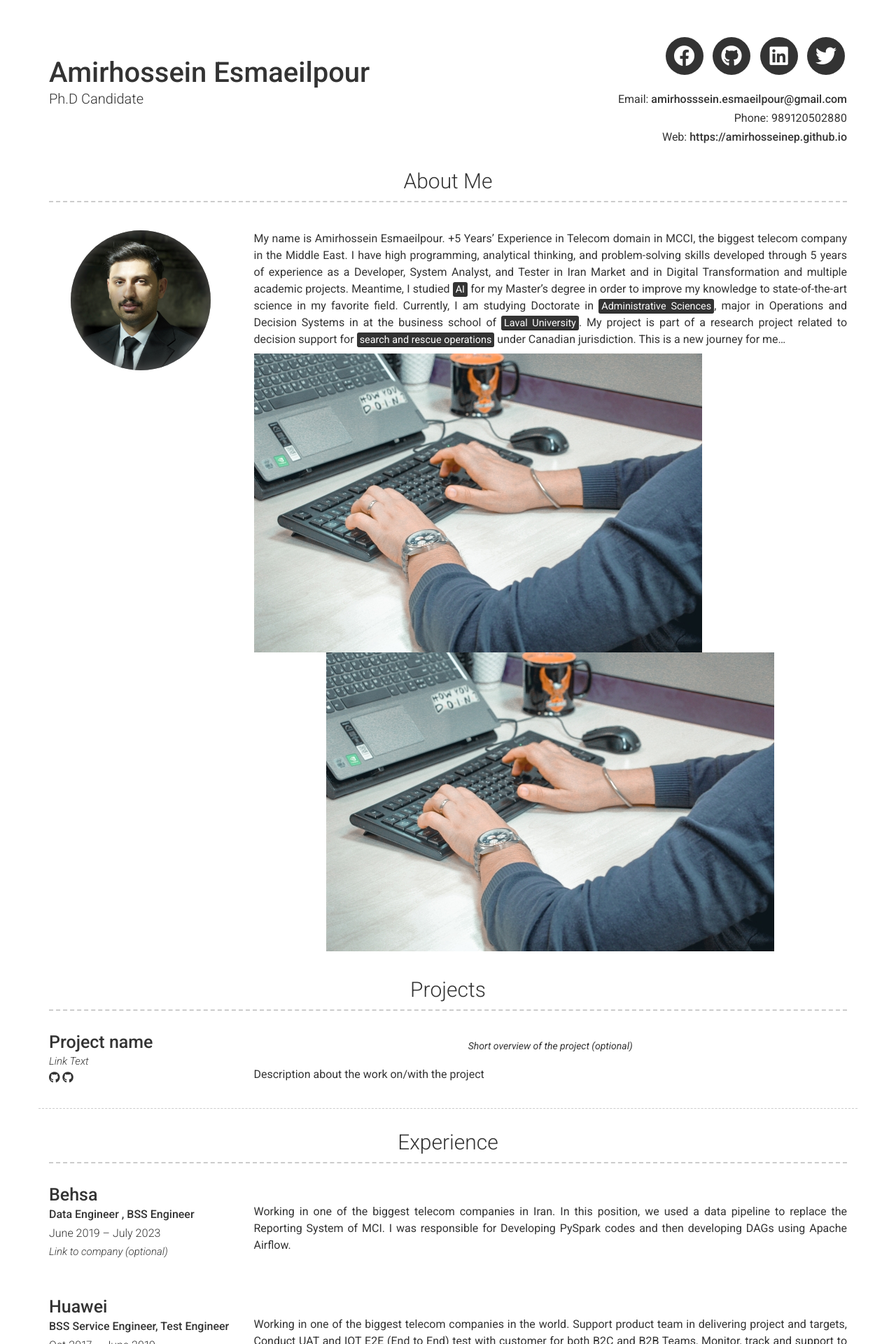
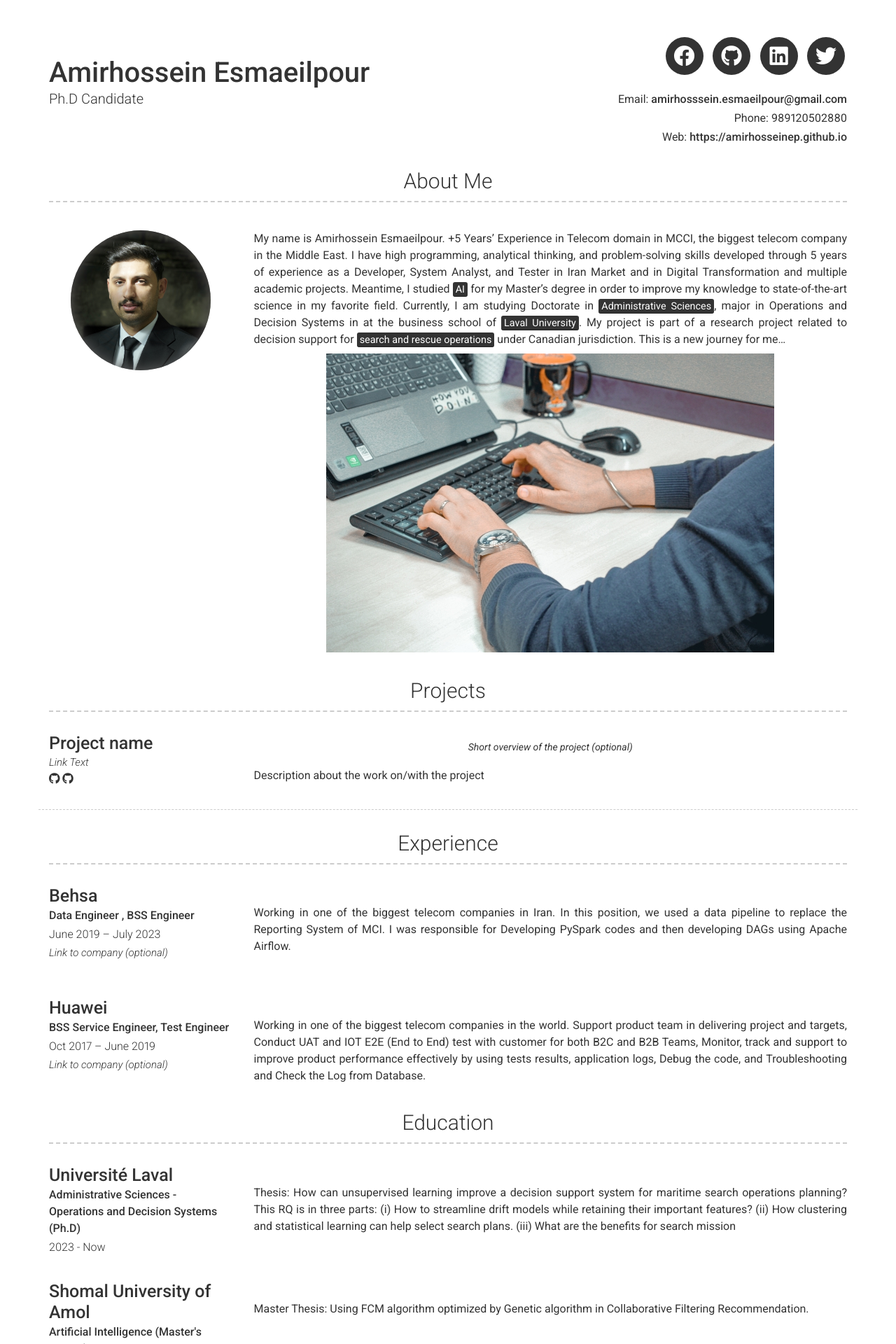
Before and after one commit to amirhosseinep/amirhosseinep.github.io, a Jekyll site: the page built from index.md, in a window 1280 px wide. Shown: the top 1920 px of the page at 70% size. Built offline with Jekyll 4.4.1, drawn with Linux system fonts in a browser that asks for light colours; nearby versions of some CDN libraries.

Commit message:
update photo

```diff
--- a/_config.yml
+++ b/_config.yml
@@ -40,7 +40,6 @@ about_profile_image: /images/Amirhossein_Esmaeilpour.JPG
 about_content: | # this will include new lines to allow paragraphs
   My name is Amirhossein Esmaeilpour. +5 Years’ Experience in Telecom domain in MCCI, the biggest telecom company in the Middle East. I have high programming, analytical thinking, and problem-solving skills developed through 5 years of experience as a Developer, System Analyst, and Tester in Iran Market and in Digital Transformation and multiple academic projects. Meantime, I studied <mark>AI</mark> for my Master’s degree in order to improve my knowledge to state-of-the-art science in my favorite field. Currently, I am studying Doctorate in <mark>Administrative Sciences</mark>, major in Operations and Decision Systems in at the business school of <mark>Laval University</mark>. My project is part of a research project related to decision support for <mark>search and rescue operations</mark> under Canadian jurisdiction. This is a new journey for me...
 
-  ![alt text](/images/Photo2.JPG "AtWork")
   <img src="/images/Photo2.JPG"
         alt="AtWork"
         width="640"
```
Also changed, not shown: images/landscape-trees.jpg (deleted).
